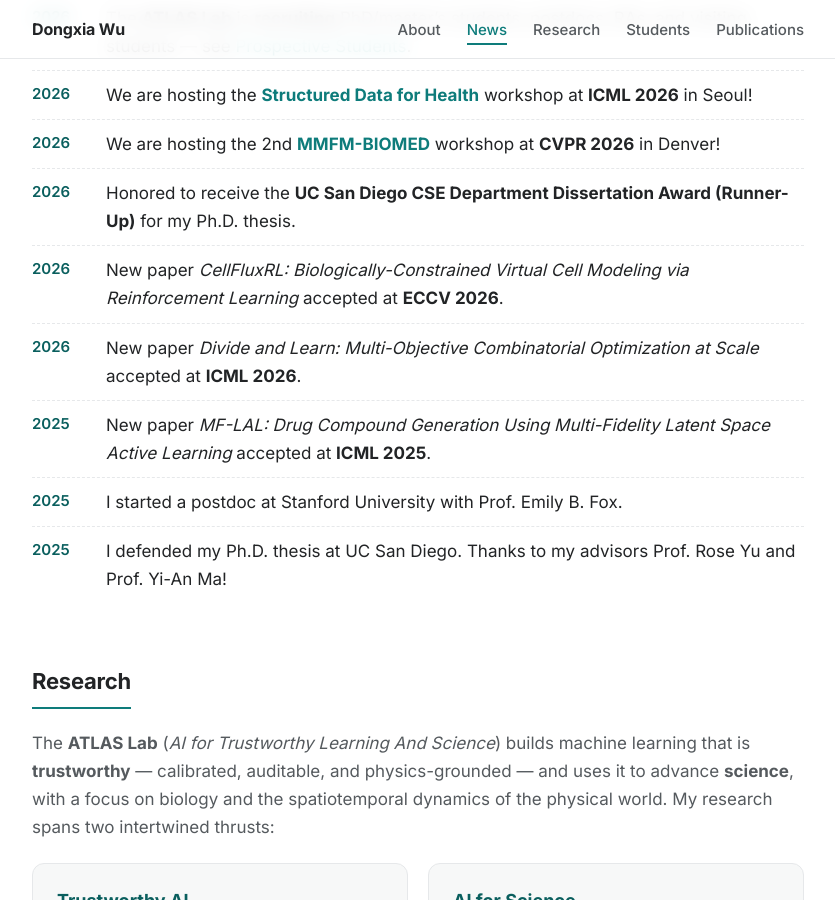
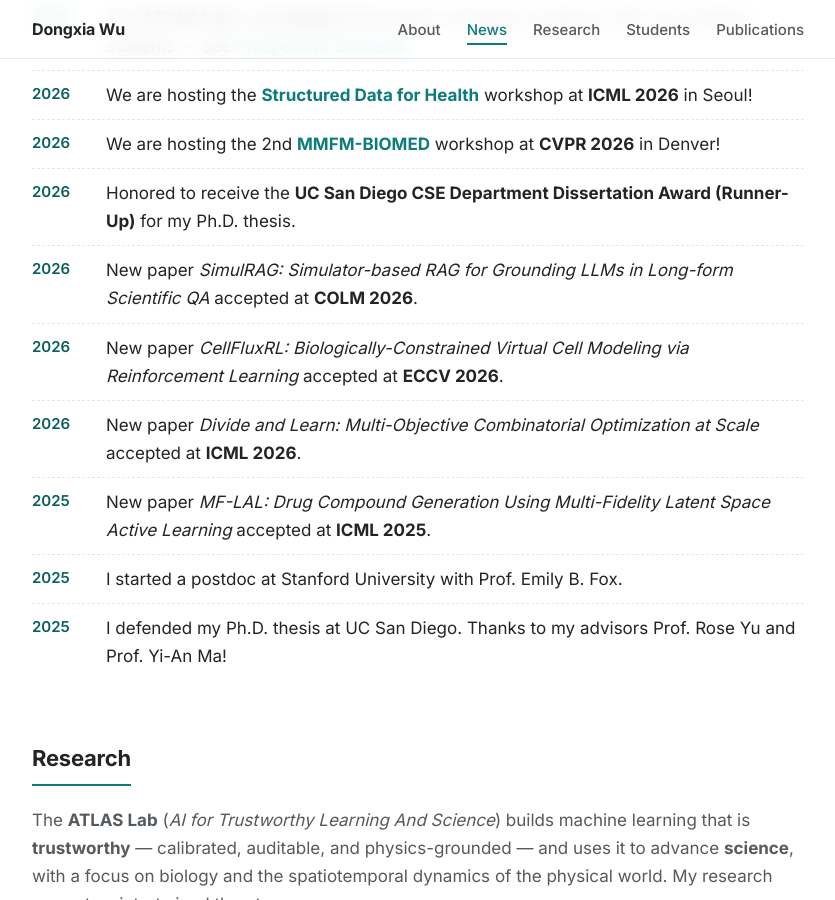
Before and after one commit to DongxiaW/dongxiaw.github.io, a Jekyll site: the page built from index.html, in a window 1280 px wide and 900 px high, scrolled down 857 px. Shown: the whole window, without its empty margins (222-1057 px from the left). Built offline with Jekyll 4.4.1, drawn with Linux system fonts in a browser that asks for light colours.

Commit message:
Add SimulRAG (COLM 2026) acceptance to News
Co-Authored-By: Claude Opus 4.8 <noreply@anthropic.com>

```diff
--- a/_data/data.yml
+++ b/_data/data.yml
@@ -54,6 +54,8 @@ news:
     text: "We are hosting the 2nd [**MMFM-BIOMED**](https://mmfm-biomed.github.io/) workshop at **CVPR 2026** in Denver!"
   - date: 2026
     text: "Honored to receive the **UC San Diego CSE Department Dissertation Award (Runner-Up)** for my Ph.D. thesis."
+  - date: 2026
+    text: "New paper *SimulRAG: Simulator-based RAG for Grounding LLMs in Long-form Scientific QA* accepted at **COLM 2026**."
   - date: 2026
     text: "New paper *CellFluxRL: Biologically-Constrained Virtual Cell Modeling via Reinforcement Learning* accepted at **ECCV 2026**."
   - date: 2026
```
